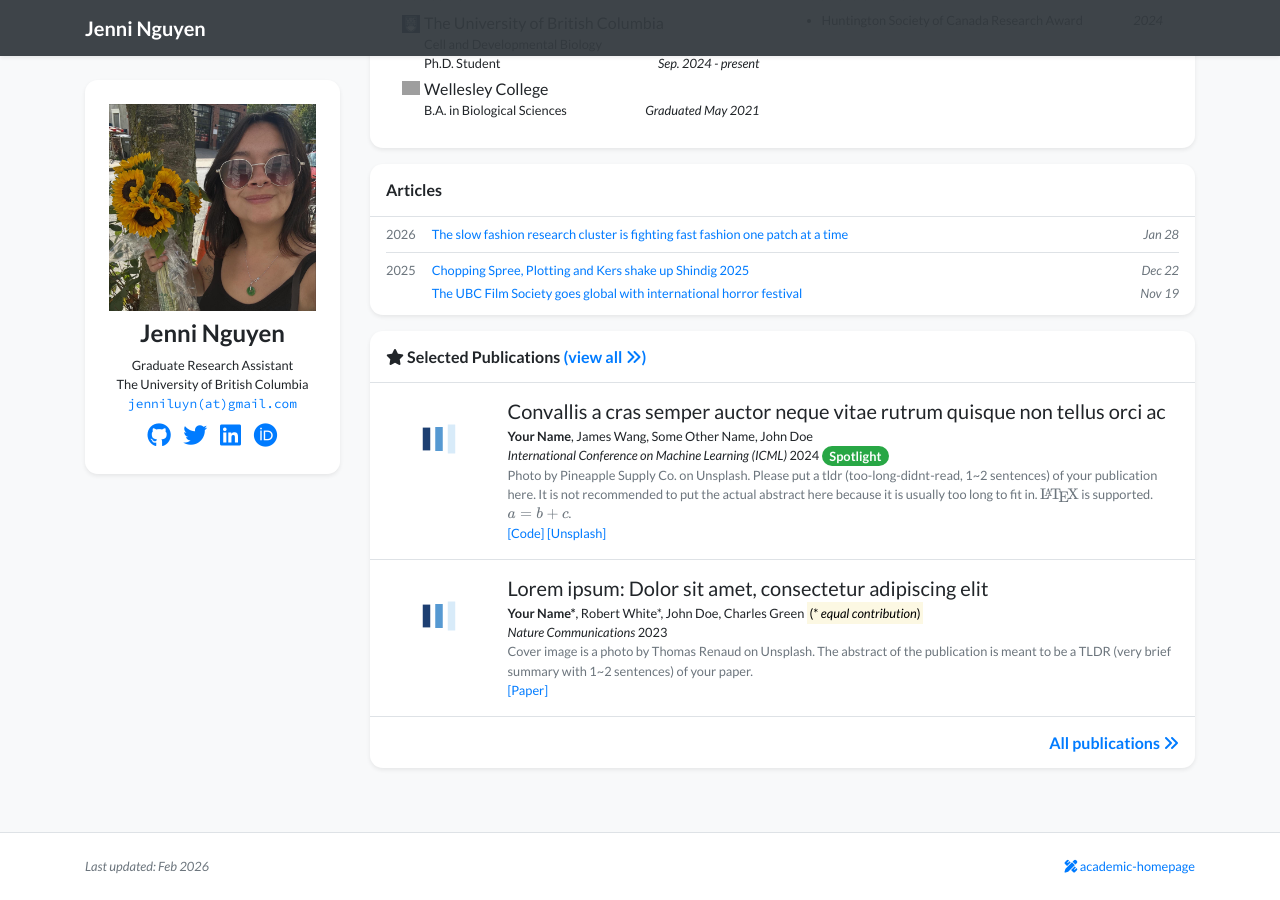
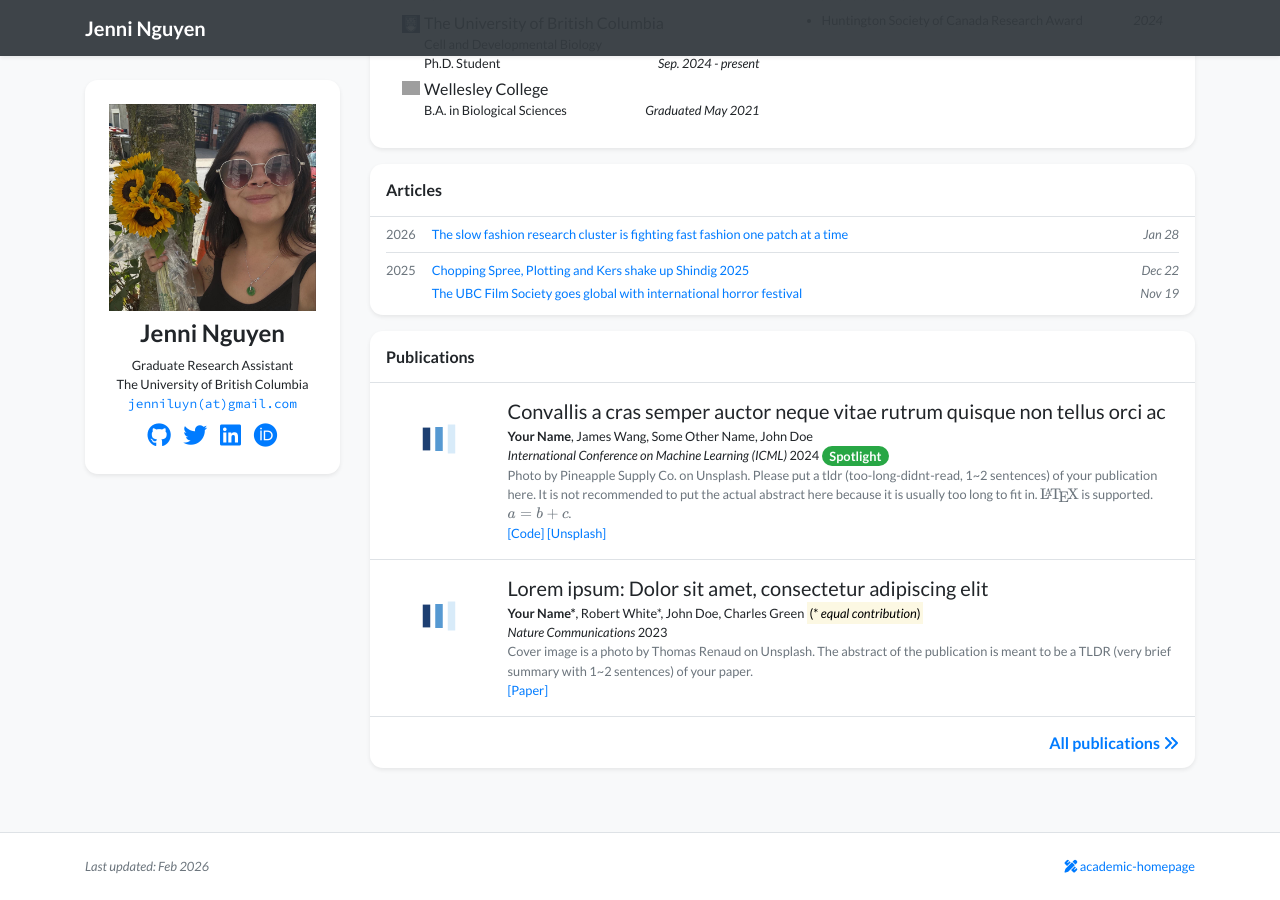
Before and after one commit to jenniluyn/jenniluyn.github.io, a Jekyll site: the page built from index.html, in a window 1280 px wide and 900 px high, scrolled down 576 px. Built offline with Jekyll 4.4.1, drawn with Linux system fonts in a browser that asks for light colours; nearby versions of some CDN libraries; a style sheet for code colours, icons or effects is not loaded; grey boxes are pictures that could not be loaded.

Commit message:
Update publication_card.html

```diff
--- a/_includes/widgets/publication_card.html
+++ b/_includes/widgets/publication_card.html
@@ -1,9 +1,6 @@
 {% assign publications = include.publications %}
 <div class="my-3 p-0 bg-white shadow-sm rounded-xl">
-    <h6 class="border-bottom border-gray p-3 mb-0">
-        {% if include.title %}{{ include.title }}{% else %}Publications{% endif %}
-        <a href="{{ 'publications' | relative_url }}">(view all <i class="fas fa-angle-double-right"></i>)</a>
-    </h6>
+<h6 class="p-3 mb-0 border-bottom border-gray">Publications</h6>
     {% for item in publications limit:include.limit %}
         {% include widgets/publication_item.html item=item first=false last=false %}
     {% endfor %}
```
